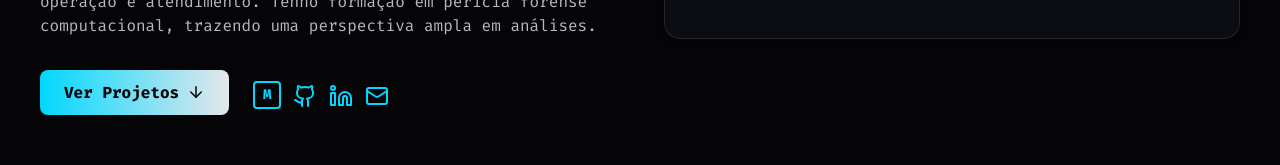
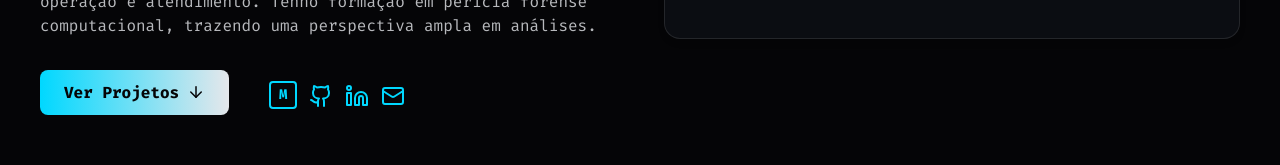
Before and after one commit to karimoreira/meu-portifolio, a React (Vite) app: page / in a window 1280 px wide. Shown: the part 557-722 px from the top of the page. Built offline with nearby package versions, Linux system fonts and the light colour scheme.

Commit message:
feat: melhoria no espaçamento

```diff
--- a/src/index.css
+++ b/src/index.css
@@ -455,7 +455,7 @@ ul {
 .hero-actions {
   display: flex;
   align-items: center;
-  gap: 1.5rem;
+  gap: 2.5rem;
   margin-bottom: 32px;
 }
 
```
